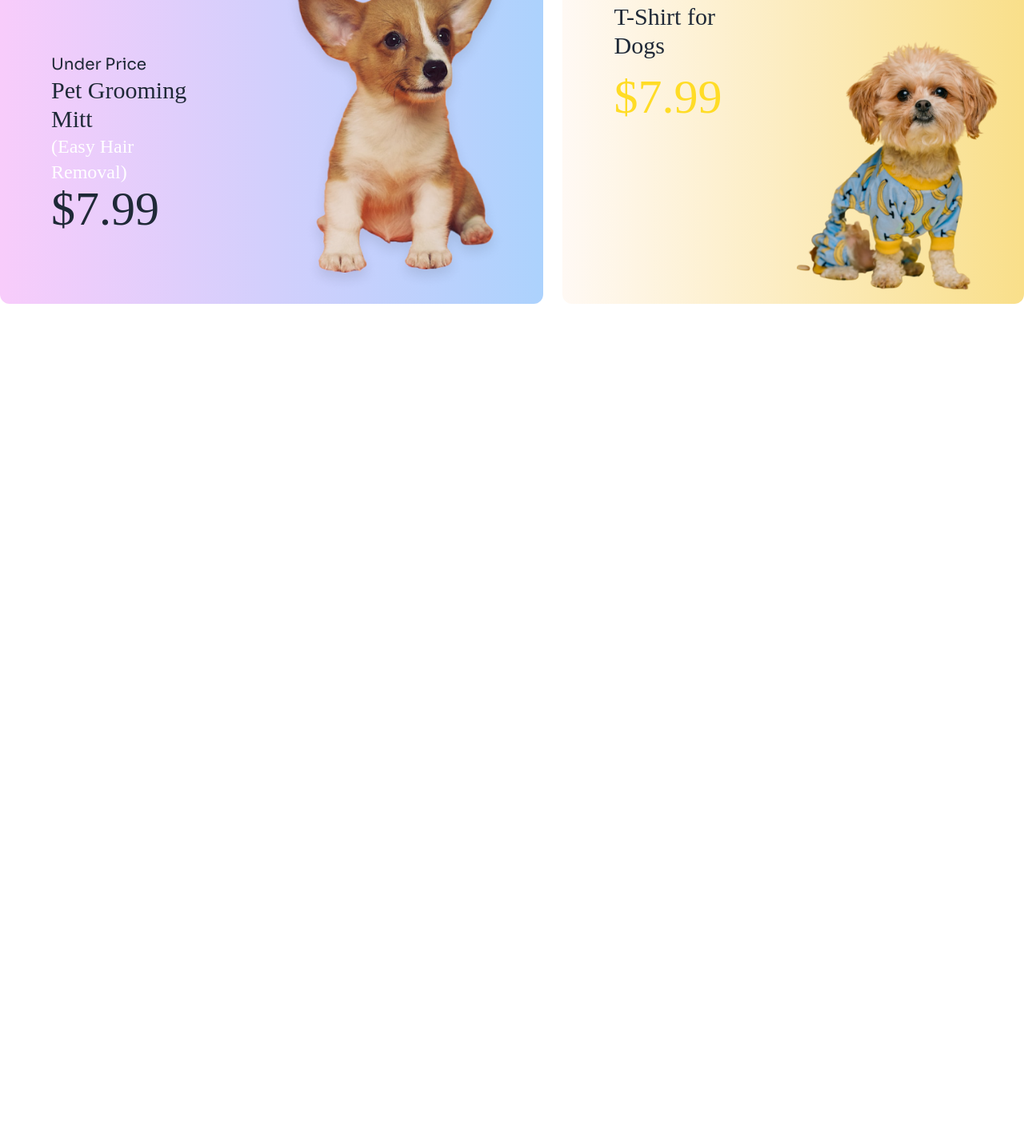
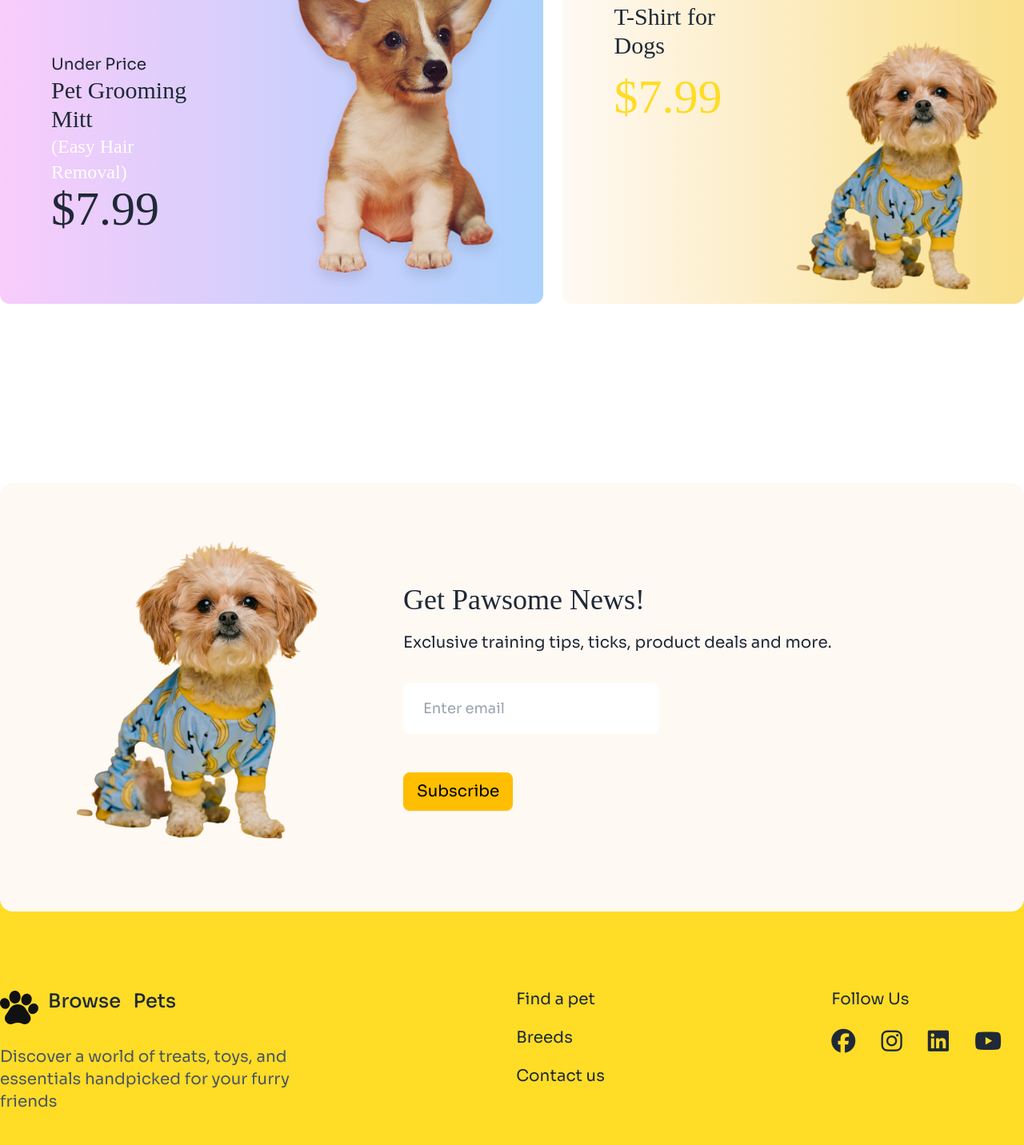
Before and after one commit to limonreza/assignment3-living-lab, a plain HTML site: page index.html in a window 1280 px wide. Shown: the part 2183-3615 px from the top of the page at 80% size. Before the commit the page ends 2691 px from the top, so only its background shows below. Drawn offline with nearby package versions, Linux system fonts and the light colour scheme; a web font is replaced by a local one.

Commit message:
footer section done

```diff
--- a/index.html
+++ b/index.html
@@ -195,7 +195,6 @@
          <section class="bg-header-primary">
           <h2 class="text-4xl font-adlam-display mb-12">Trending Pet Products</h2>
 
-
             <div class="flex gap-6">
               <!-- Big Card -->
               <div class="bg-category-primary rounded-xl pl-10 w-[424px] h-[402px]">
@@ -350,7 +349,7 @@
          </section>
 
          <!-- Everyday low Price Section -->
-          <section class="mt-20 mb-32">
+          <section class="mt-20">
             <h2 class="text-4xl font-adlam-display mb-12">Everyday low Price</h2>
             <div class="lg:flex gap-6 flex-row">
               <div class="rounded-xl bg-gradient-to-r from-[#F8CCFB] to-[#ACD2FD] flex">
@@ -377,10 +376,56 @@
             </div>
           </section>
 
+         <!-- Get Pawsome News! -->
+       <section class="relative top-56 bg-header-primary rounded-2xl container mx-auto">
+        <div class="flex items-center">
+          <div class="py-9 px-24 my-9">
+            <img src="c1-assets/cute-pet-mid.png" alt="Cat">
+          </div>
+          <div class="">
+            <h2 class="font-adlam-display text-4xl">Get Pawsome News!</h2>
+            <p class="font-sora text-xl mt-5">Exclusive training tips, ticks, product deals and more.</p>
+            <input
+                type="text"
+                placeholder="Enter email"
+                class="input input-lg max-w-xs font-sora mt-9 w-[472px]"/>
+                <div>
+                  <button class="btn btn-warning font-sora text-xl font-normal mt-12">Subscribe</button>
+                </div>
+          </div>
+        </div>
+      </section>
+
       </main>
 
       <!-- Footer Section -->
-       <footer>
+       <footer class="bg-pet-primary">
+        <!-- Footer Navigation -->
+        <section class="">
+          <div class="container mx-auto flex justify-between pt-80 pb-10">
+            <div>
+              <div class="flex">
+                <img src="c1-assets/logo-footer.png" alt="">
+                <h3 class="text-2xl font-sora font-medium ml-3">Browse<span class="text-[#FFDC26]">4</span>Pets</h3>
+              </div>
+              <p class="text-xl font-sora text-gray-600 mt-6">Discover a world of treats, toys, and<br>essentials handpicked for your furry<br>friends</p>
+            </div>
+            <div class="font-sora text-xl">
+              <p class="mb-5">Find a pet</p>
+              <p class="mb-5">Breeds</p>
+              <p class="mb-5">Contact us</p>
+            </div>
+            <div>
+              <p class="font-sora text-xl mb-5">Follow Us</p>
+              <div>
+                <i class="fa-brands fa-facebook mr-7 text-3xl"></i>
+                <i class="fa-brands fa-instagram mr-7 text-3xl"></i>
+                <i class="fa-brands fa-linkedin mr-7 text-3xl"></i>
+                <i class="fa-brands fa-youtube mr-7 text-3xl"></i>
+              </div>
+            </div>
+          </div>
+        </section>
 
        </footer>
 </body>
```
